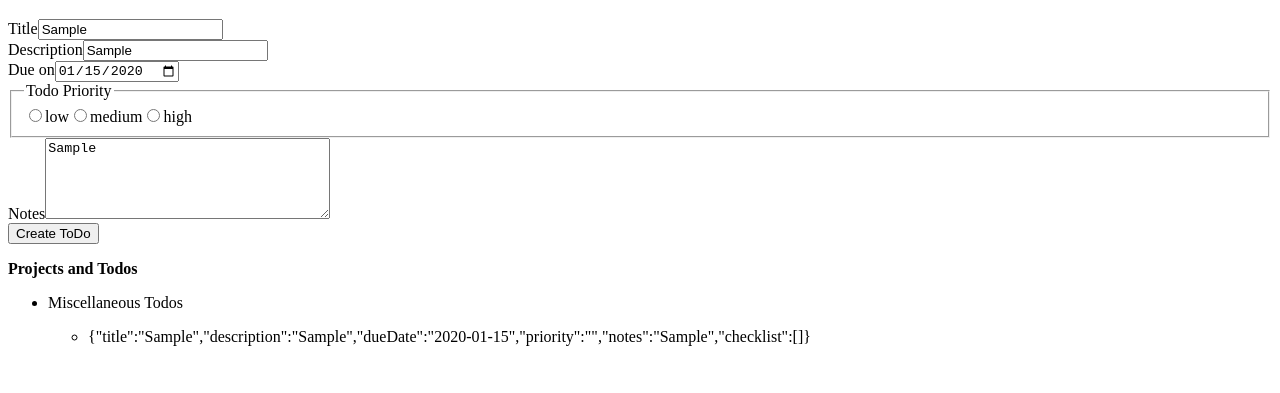
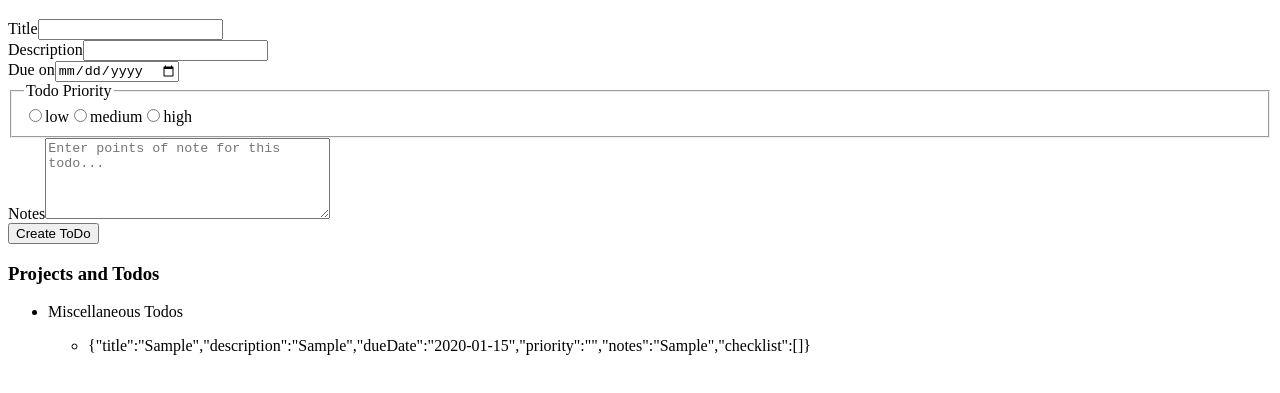
Before and after one commit to mbabaliiryn/TodoList, a website built with webpack: page dist/index.html in a window 1280 px wide. Both pictures are taken after typing "Sample", "Sample", "2020-01-15", "Sample" into the empty fields and a click on the input "Create ToDo". Shown: the part 61-454 px from the top of the page. Built offline with nearby package versions, Linux system fonts and the light colour scheme.

Commit message:
Show results

```diff
--- a/src/display_results.js
+++ b/src/display_results.js
@@ -1,5 +1,6 @@
 const getResultsSection = (projects) => {
   const listOfProjects = document.createElement('ul');
+  listOfProjects.id = 'results';
   projects.forEach(project => {
     const pItem = document.createElement('li');
     listOfProjects.appendChild(pItem);
--- a/src/form_builder/todo_form.js
+++ b/src/form_builder/todo_form.js
@@ -18,7 +18,7 @@ const getTodoForm = (formAction) => {
 
   todoForm.addEventListener('submit', (event) => {
     event.preventDefault();
-    const todoProps = {
+    const todoFormInputs = {
       title: todoForm.elements.title.value,
       description: todoForm.elements.description.value,
       duedate: todoForm.elements.duedate.value,
@@ -26,7 +26,8 @@ const getTodoForm = (formAction) => {
       notes: todoForm.elements.notes.value,
       checklist: [],
     };
-    formAction(todoProps);
+    formAction(todoFormInputs);
+    todoForm.reset();
   });
 
   return todoForm;
--- a/src/index.js
+++ b/src/index.js
@@ -18,13 +18,16 @@ const currentProject = defaultProject;
 
 // Temporary to display added todos and projects
 const displaySection = document.createElement('section');
-const heading = document.createElement('p');
-heading.style.fontWeight = 'bold';
+const heading = document.createElement('h3');
 heading.textContent = 'Projects and Todos';
 displaySection.appendChild(heading);
 
 const renderResults = () => {
-  const resultsSection = getResults(projects);
+  let resultsSection = document.getElementById('results');
+  if (resultsSection !== null) {
+    resultsSection.remove();
+  }
+  resultsSection = getResults(projects);
   displaySection.appendChild(resultsSection);
 };
 
@@ -42,6 +45,7 @@ const addNewTodoToProject = ({
 };
 
 const formSection = document.createElement('section');
+formSection.id = 'form-section';
 const todoForm = getNewTodoForm(addNewTodoToProject);
 formSection.appendChild(todoForm);
 
--- a/src/style.css
+++ b/src/style.css
@@ -1,3 +1,7 @@
 h1 {
   color: rebeccapurple;
 }
+
+#form-section {
+
+}
```
